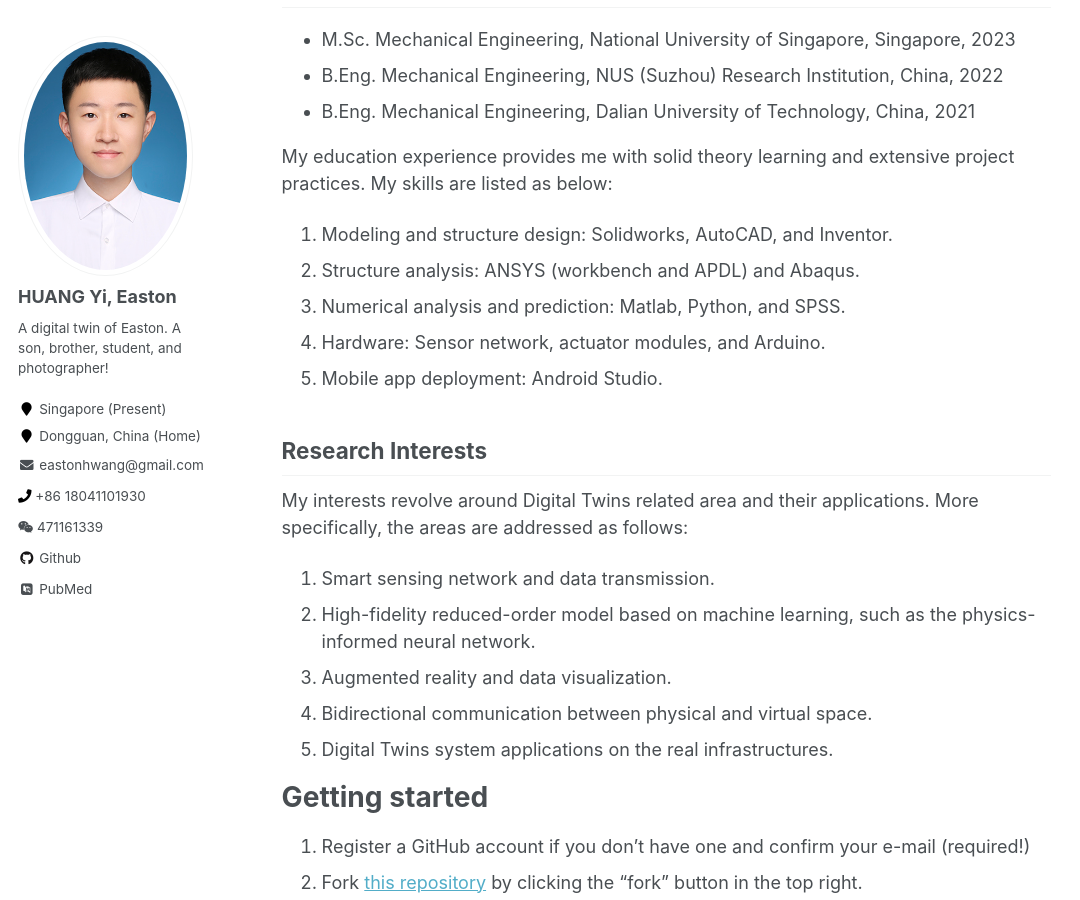
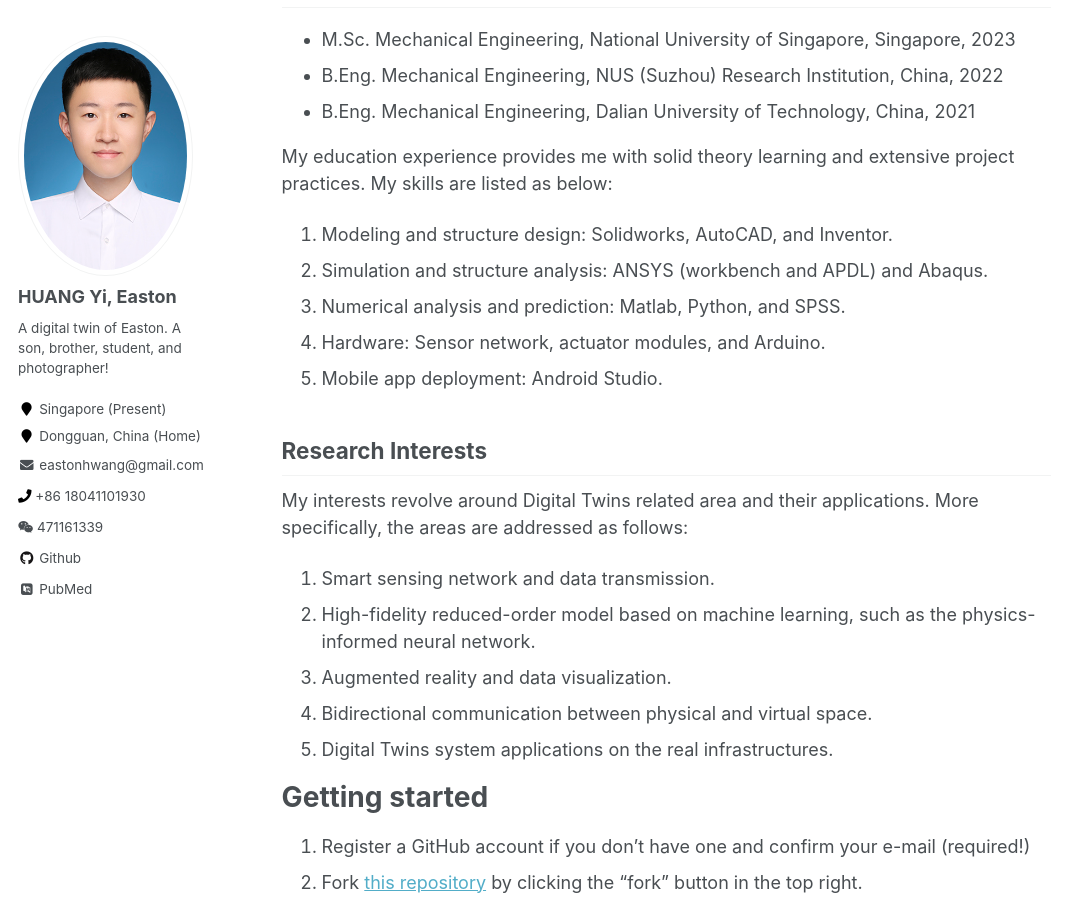
Before and after one commit to easton-hy/easton-hy.github.io, a Jekyll site: the page built from _pages/about.md, in a window 1280 px wide and 900 px high, scrolled down 398 px. Shown: the whole window, without its empty margins (0-1080 px from the left). Built offline with Jekyll 4.4.1, drawn with Linux system fonts in a browser that asks for light colours; some web fonts are replaced.

Commit message:
Update about.md

```diff
--- a/_pages/about.md
+++ b/_pages/about.md
@@ -18,7 +18,7 @@ Education
 
 My education experience provides me with solid theory learning and extensive project practices. My skills are listed as below:
 1. Modeling and structure design: Solidworks, AutoCAD, and Inventor.
-2. Structure analysis: ANSYS (workbench and APDL) and Abaqus.
+2. Simulation and structure analysis: ANSYS (workbench and APDL) and Abaqus.
 3. Numerical analysis and prediction: Matlab, Python, and SPSS.
 4. Hardware: Sensor network, actuator modules, and Arduino.
 5. Mobile app deployment: Android Studio.
```
